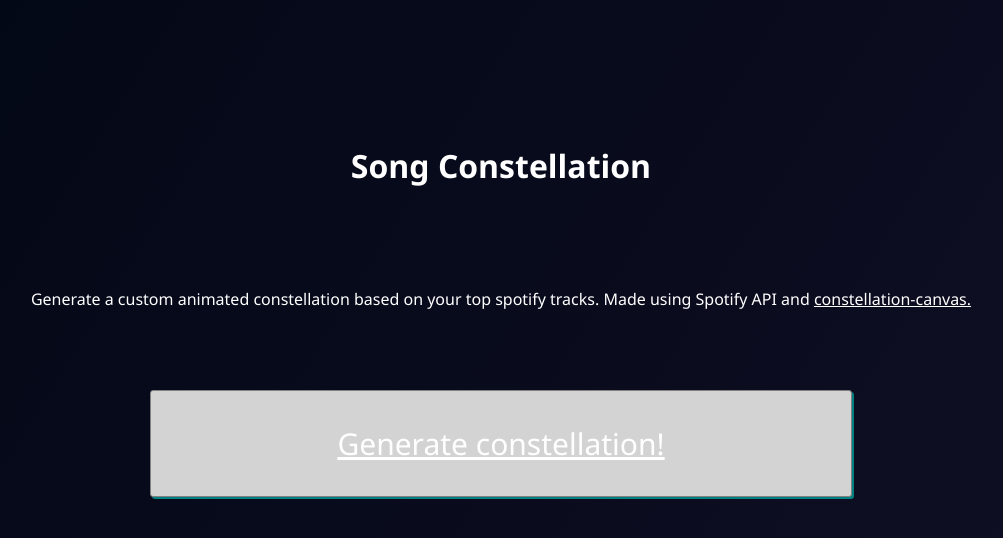
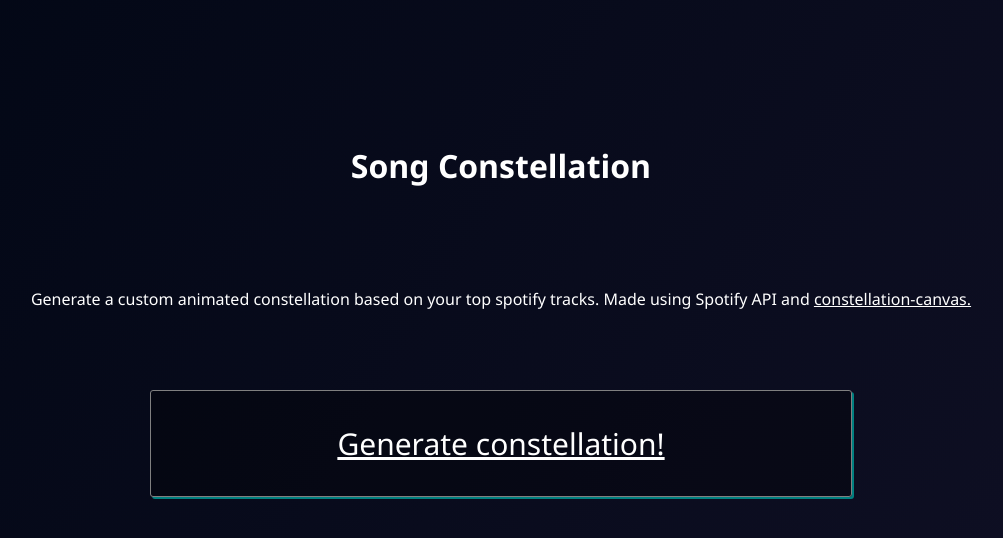
Before and after one commit to EkaanshArora/Songstellation-3D, a website: page views/index.html in a window 1280 px wide. Shown: the whole page, without its empty margins (139-1142 px from the left). Drawn offline with Linux system fonts and the light colour scheme; a script that the page names is missing.

Commit message:
🏰🙌 Checkpoint ./public/style.css:2744428/2578 ./views/index.html:2744428/73

```diff
--- a/public/style.css
+++ b/public/style.css
@@ -1,27 +1,29 @@
-.cen{
+.cen {
     text-align: center;
 }
+
 .button {
     font-size: 30px;
     border-radius: 3px;
-  background-color: #d3d3d3;
+    background-color: rgb(0, 0, 0, 0.3);
     border: 1px solid grey;
     box-shadow: 2px 2px teal;
     cursor: pointer;
     padding: 1em;
-  width:50vw;
+    width: 50vw;
     line-height: 1.5em;
-  text-align:center;
+    text-align: center;
     text-decoration: none;
 }
 
 .button:hover {
-    background-color: #ff0
+    background-color: rgb(0, 0, 0, 0.5)
 }
 
 .button:active {
     box-shadow: none
 }
+
 html {
     background-color: black;
     color: white;
@@ -53,18 +55,21 @@ html {
 a {
     color: white
 }
+
 p {
     text-align: center;
+    font-size: 1em;
 }
+
 h1 {
     text-align: center;
     margin-top: 2em;
-            padding:10vh;
+    padding: 10vh;
     text-align: center;
 }
-        .button{
+
+.button {
     text-align: center;
     margin: auto;
-          margin-top:10vh;
-          height:
+    margin-top: 10vh;
 }
--- a/views/index.html
+++ b/views/index.html
@@ -16,6 +16,7 @@
     <canvas id="canvas-layer-0"></canvas>
     <canvas id="canvas-layer-1" width="1000"></canvas>
     <canvas id="canvas-layer-2" width="1000"></canvas>
+    <div id="main">
     <h1>
         Song Constellation
     </h1>
@@ -26,6 +27,7 @@
         <a href="/authorize">
             <div class="button">Generate constellation!</div>
         </a>
+    </div>
     <script>
         var w = Math.max(document.documentElement.clientWidth, window.innerWidth || 0);
         var h = Math.max(document.documentElement.clientHeight, window.innerHeight || 0);
```
Lines whose indentation alone changed are shown as unchanged.
